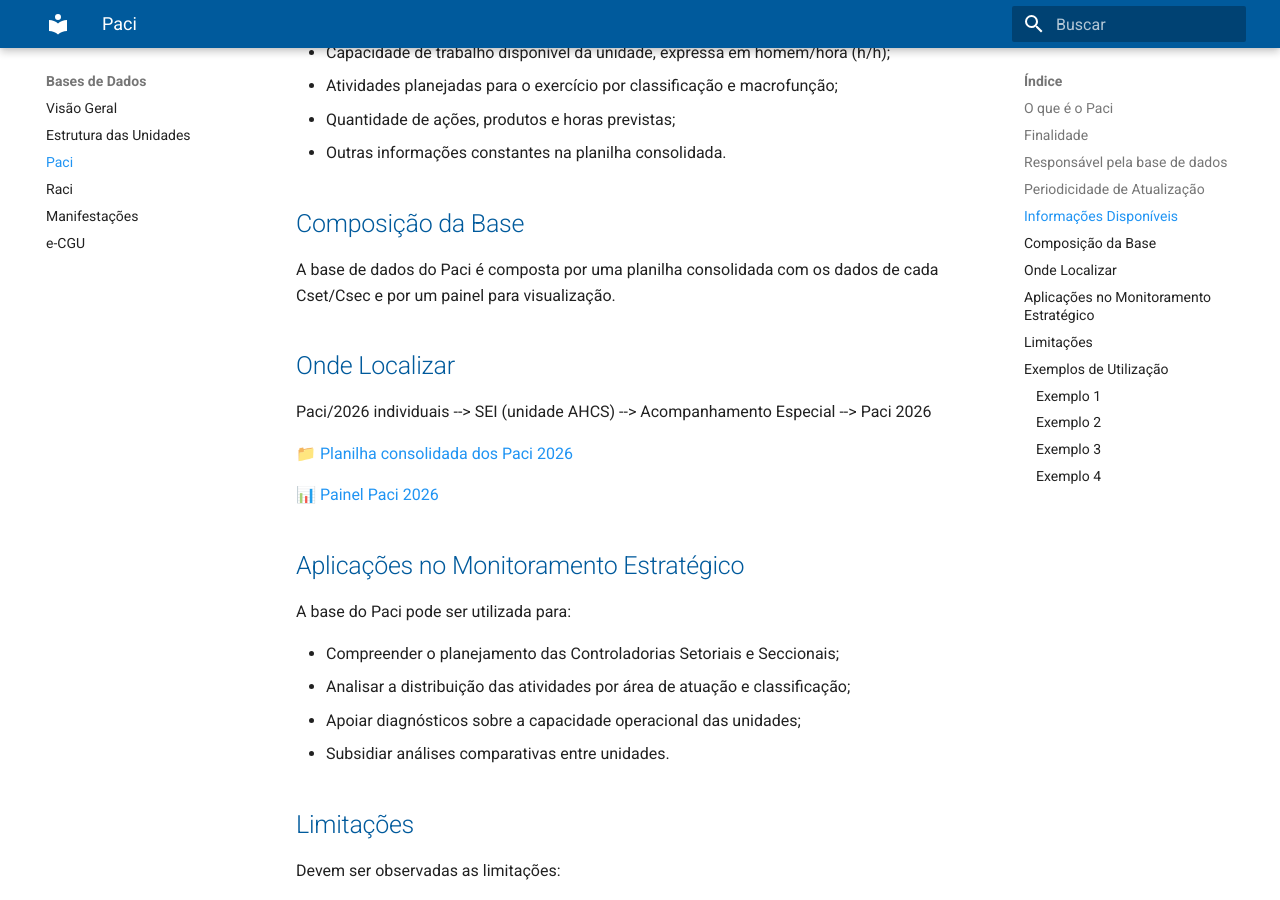
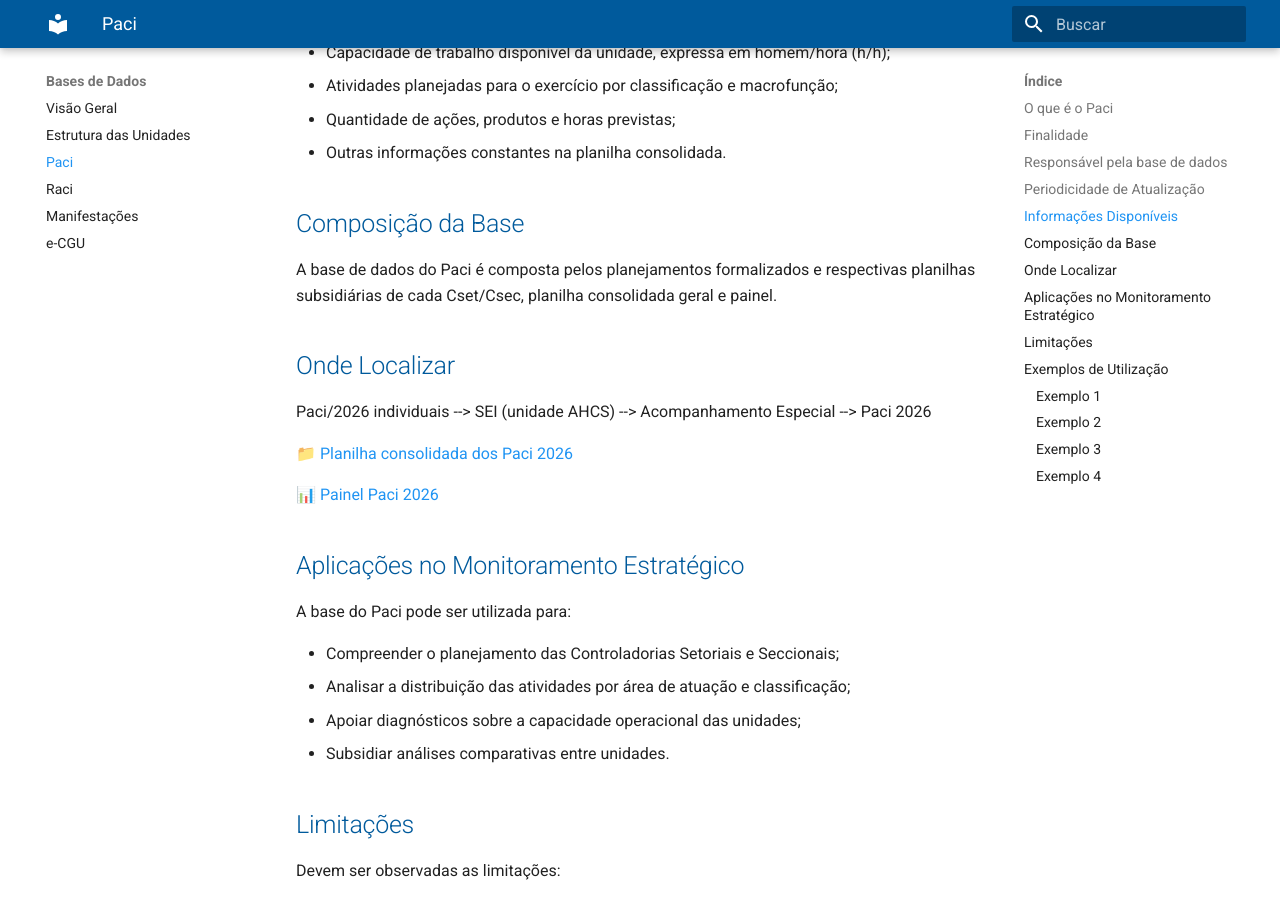
Before and after one commit to CGEMG-AHCS/guia-monitoramento-estrategico, an MkDocs documentation site: the page built from docs/bases-dados/paci.md, in a window 1280 px wide and 900 px high, scrolled down 1382 px. Built offline with MkDocs 1.6.1 and Material for MkDocs 9.7.7, drawn with Linux system fonts in a browser that asks for light colours.

Commit message:
Update paci.md

```diff
--- a/docs/bases-dados/paci.md
+++ b/docs/bases-dados/paci.md
@@ -36,7 +36,7 @@ Entre as principais informações disponíveis destacam-se:
 
 ## Composição da Base
 
-A base de dados do Paci é composta por uma planilha consolidada com os dados de cada Cset/Csec e por um painel para visualização.
+A base de dados do Paci é composta pelos planejamentos formalizados e respectivas planilhas subsidiárias de cada Cset/Csec, planilha consolidada geral e painel.
 
 ## Onde Localizar
 
```
